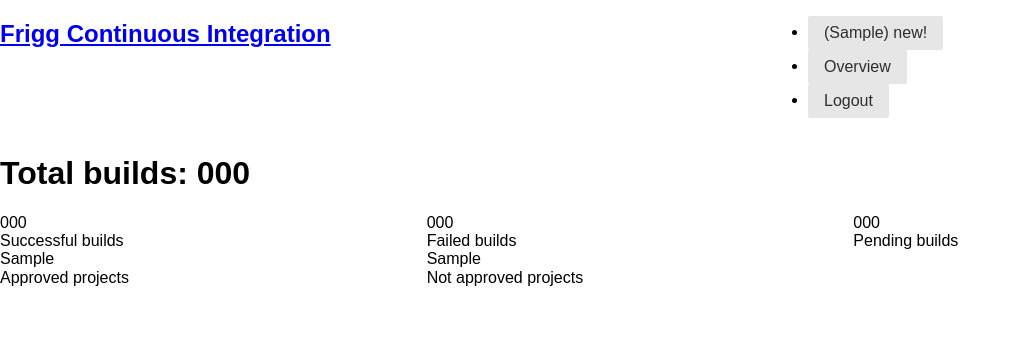
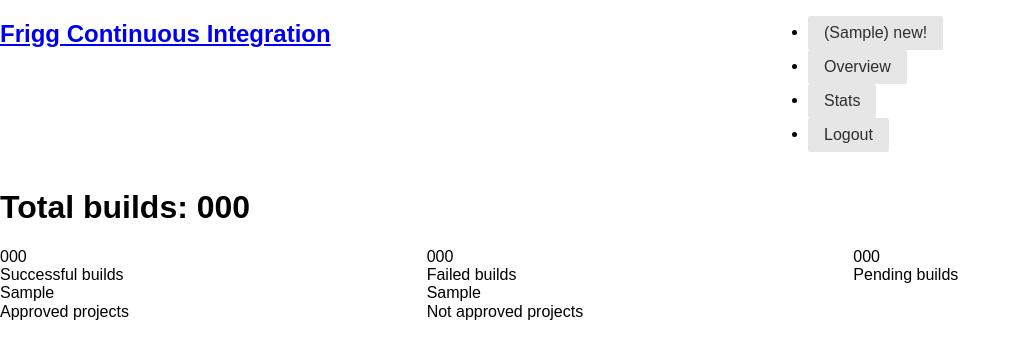
Before and after one commit to frigg/frigg-hq, a Django app: template frigg/stats/templates/stats/overview.html in a window 1280 px wide. Shown: the top 359 px of the page, without its empty margins (0-1021 px from the left). Run offline with Django 3.2, Linux system fonts and the light colour scheme; a user stored in the database is signed in; tables that the repository leaves empty hold one stand-in row (values such as "Sample post"); the template is opened without the code that fills it: most values are stand-ins (such as "Sample title", 1, 10 or a date in 2020); parts of the project's set-up code (start-up, migrations or seed data) failed here and were passed over; some libraries are stand-ins or nearby versions.

Commit message:
Add stats button to the menu, only visible to staff

```diff
--- a/frigg/templates/base.html
+++ b/frigg/templates/base.html
@@ -46,6 +46,10 @@
 
         <li><a href="/" class="pure-button">Overview</a></li>
 
+      {% if user.is_staff %}
+        <li><a href="{% url 'stats:overview' %}" class="pure-button">Stats</a></li>
+      {% endif %}
+
         {% if user.is_authenticated %}
           <li><a href="{% url 'logout' %}" class="pure-button">Logout</a></li>
         {% else %}
--- a/frigg/urls.py
+++ b/frigg/urls.py
@@ -27,6 +27,6 @@ urlpatterns += patterns(
     ),
     url(r'^auth/', include('social.apps.django_app.urls', namespace='social')),
     url(r'^auth/', include('django.contrib.auth.urls')),
-    url(r'stats/', include('frigg.stats.urls')),
+    url(r'stats/', include('frigg.stats.urls', namespace='stats')),
     url(r'^', include('frigg.builds.urls')),
 )
```
